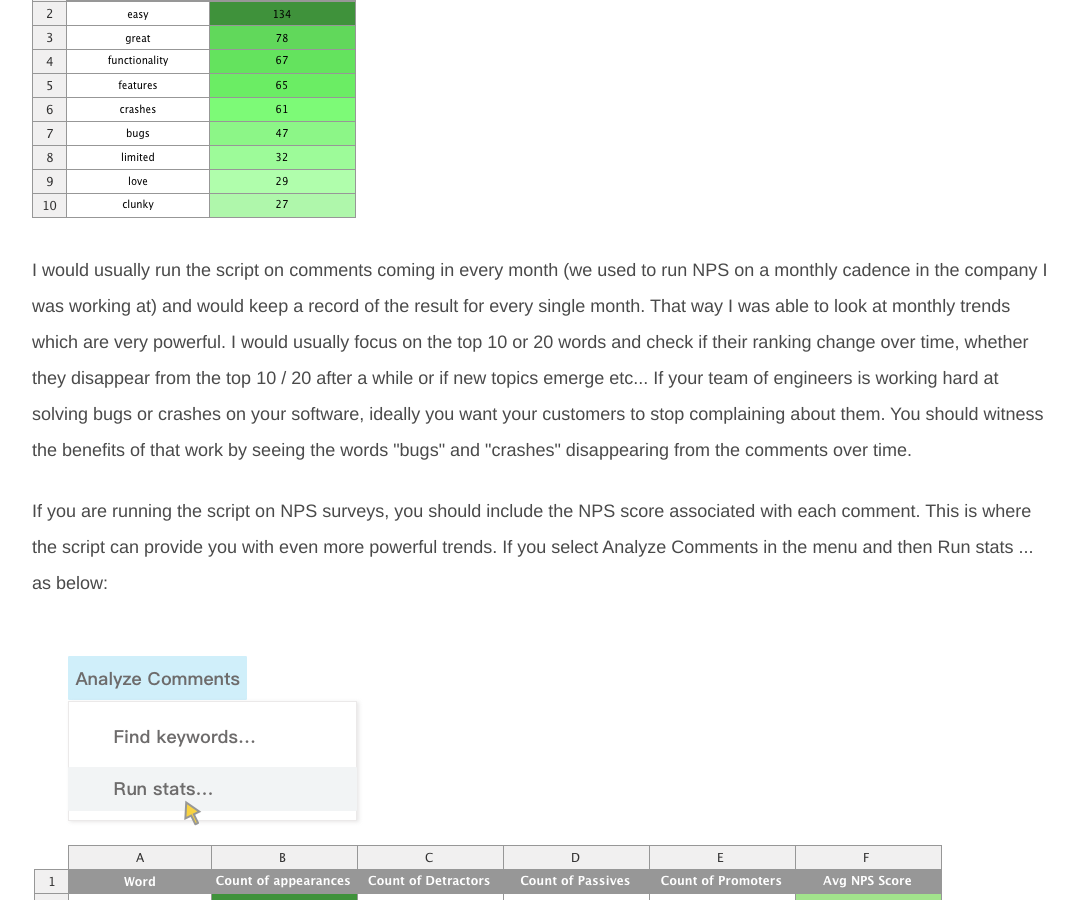
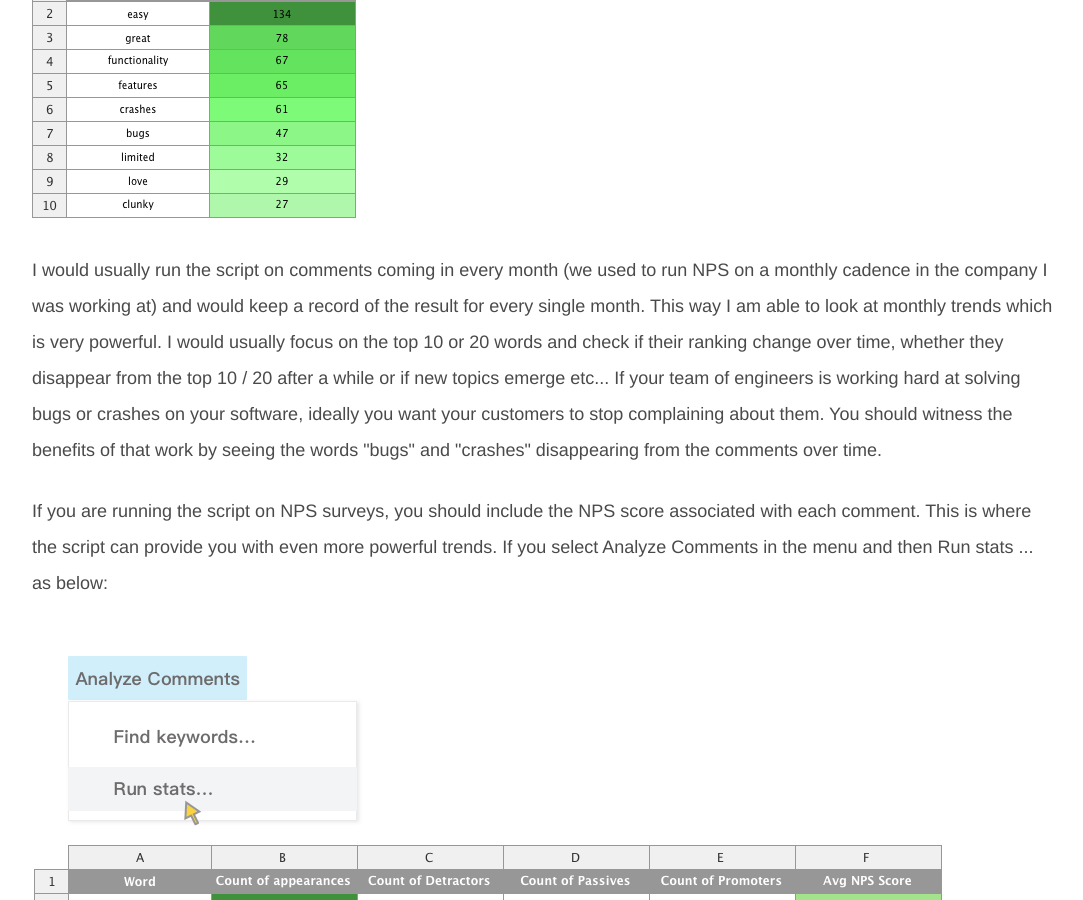
Before and after one commit to sylvainzircher/sylvainzircher.github.io, a Jekyll site: the page built from _posts/blog/2020-06-01-NPS-tools.html, in a window 1280 px wide and 900 px high, scrolled down 5450 px. Shown: the whole window, without its empty margins (96-1179 px from the left). Built offline with Jekyll 4.4.1, drawn with Linux system fonts in a browser that asks for light colours; nearby versions of some CDN libraries.

Commit message:
Fixing typos NPS tools blog post

```diff
--- a/_posts/blog/2020-06-01-NPS-tools.html
+++ b/_posts/blog/2020-06-01-NPS-tools.html
@@ -74,7 +74,7 @@ permalink: /blog/:categories/:title:output_ext
 <p>When you run the App Script and select Find Keywords, you will obtain a list of words that are used in the comments you provided as well as the number of times they appear.</p>
 <img src="{{'/assets/img/articles/NPS-automate-topic-discovery/Find-keywords.png' | relative_url }}" alt="Find keywords within your comments">
 
-<p>I would usually run the script on comments coming in every month (we used to run NPS on a monthly cadence in the company I was working at) and would keep a record of the result for every single month. That way I was able to look at monthly trends which are very powerful. I would usually focus on the top 10 or 20 words and check if their ranking change over time, whether they disappear from the top 10 / 20 after a while or if new topics emerge etc... If your team of engineers is working hard at solving bugs or crashes on your software, ideally you want your customers to stop complaining about them. You should witness the benefits of that work by seeing the words "bugs" and "crashes" disappearing from the comments over time.</p>
+<p>I would usually run the script on comments coming in every month (we used to run NPS on a monthly cadence in the company I was working at) and would keep a record of the result for every single month. This way I am able to look at monthly trends which is very powerful. I would usually focus on the top 10 or 20 words and check if their ranking change over time, whether they disappear from the top 10 / 20 after a while or if new topics emerge etc... If your team of engineers is working hard at solving bugs or crashes on your software, ideally you want your customers to stop complaining about them. You should witness the benefits of that work by seeing the words "bugs" and "crashes" disappearing from the comments over time.</p>
 
 <p>If you are running the script on NPS surveys, you should include the NPS score associated with each comment. This is where the script can provide you with even more powerful trends. If you select Analyze Comments in the menu and then Run stats ... as below:</p>
 
```
